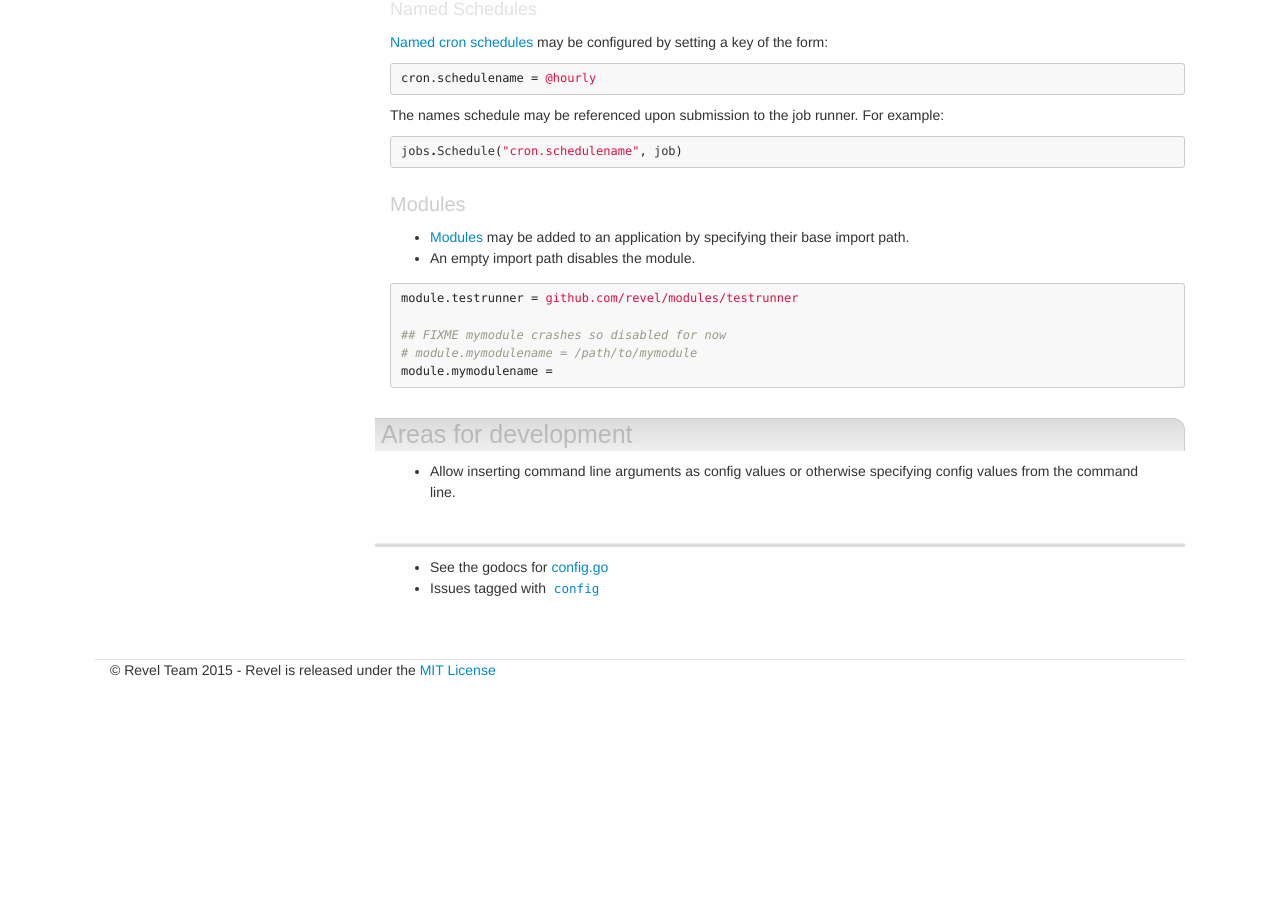
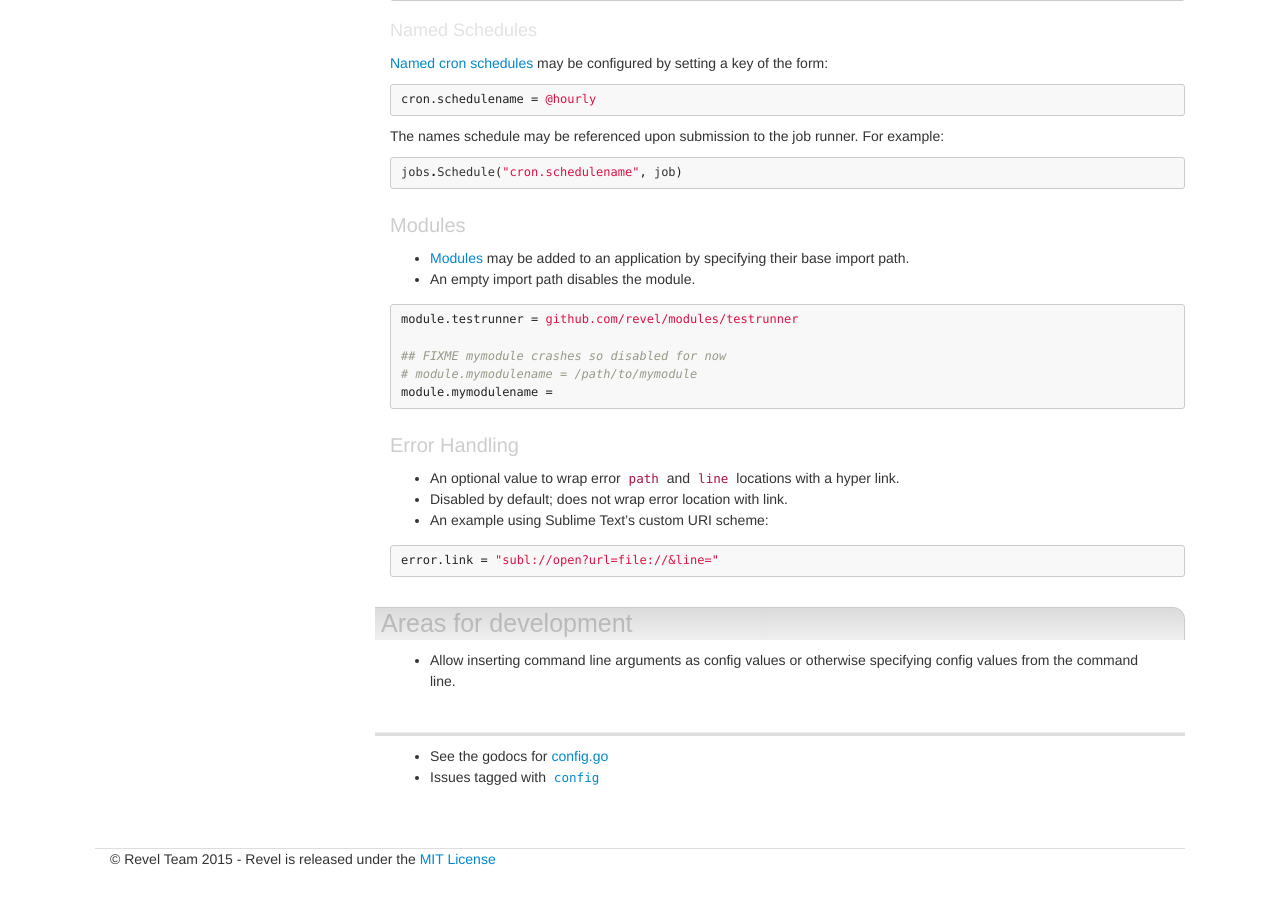
Before and after one commit to revel/revel.github.io, a Jekyll site: the page built from manual/appconf.md, in a window 1280 px wide and 900 px high, scrolled down 8279 px. Built offline with Jekyll 4.4.1, drawn with Linux system fonts in a browser that asks for light colours; nearby versions of some CDN libraries; comment, search, counter and statistics services are not loaded; before the commit the page ends 8990 px from its top, so only the background shows below that.

Commit message:
Update appconf.md
Adds error handling link description per revel/revel#719

```diff
--- a/manual/appconf.md
+++ b/manual/appconf.md
@@ -141,6 +141,7 @@ if revel.Config.BoolDefault("myapp.remote_enabled", false) {
 - [Cache](#cache)
 - [Jobs](#jobs)
 - [Modules](#modules)
+- [Error Handling](#error-handling)
 
 
 ### Application settings
@@ -561,6 +562,25 @@ module.testrunner = github.com/revel/modules/testrunner
 # module.mymodulename = /path/to/mymodule
 module.mymodulename =
 {% endhighlight %}
+
+
+
+
+
+### Error Handling
+
+ - An optional value to wrap error `path` and `line` locations with a hyper link.
+ - Disabled by default; does not wrap error location with link.
+ - An example using Sublime Text's custom URI scheme:
+{% highlight ini %}
+error.link = "subl://open?url=file://{{Path}}&line={{Line}}"
+{% endhighlight %}
+
+
+
+
+
+
 ## Areas for development
 
 * Allow inserting command line arguments as config values or otherwise
```
